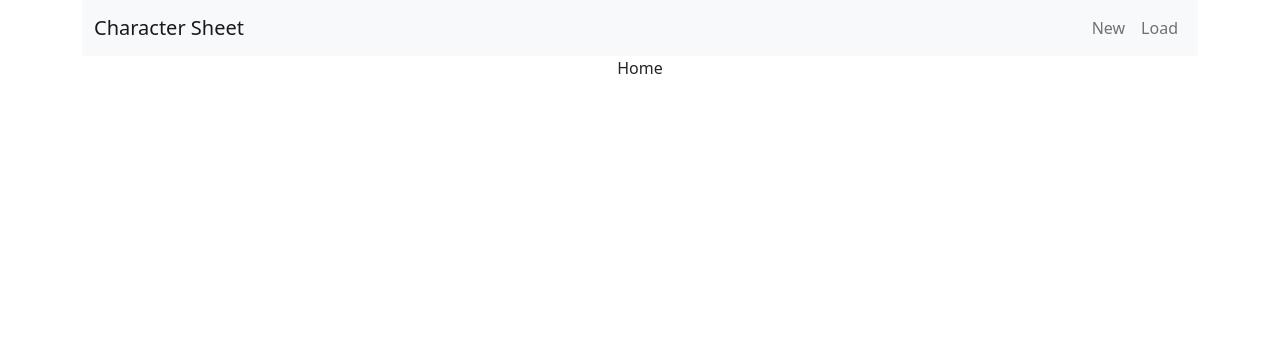
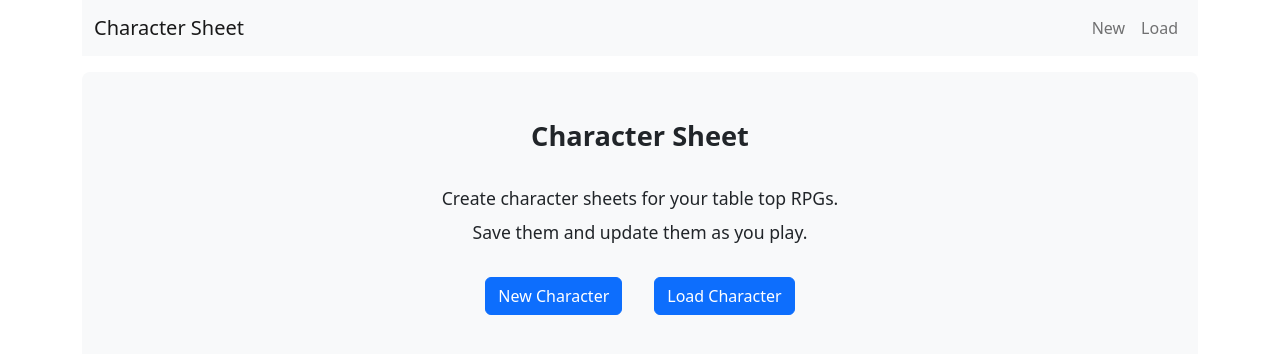
Before and after one commit to MitulMistry/character-sheet, a React (Create React App) app: page / in a window 1280 px wide. Shown: the top 354 px of the page. Built offline with nearby package versions, Linux system fonts and the light colour scheme.

Commit message:
Implement Home page component

```diff
--- /dev/null
+++ b/src/components/Home/Home.css
@@ -0,0 +1,22 @@
+.home {
+  margin-top: 1rem;
+}
+
+.home h1 {
+  font-weight: 700;
+  font-size: 1.7rem;
+  margin-bottom: 2rem;
+}
+
+.home p {
+  font-size: 1.1rem;
+  margin-bottom: .5rem;
+}
+
+.home .buttons {
+  margin-top: 1rem;
+}
+
+.home .buttons .btn {
+  margin: 1rem;
+}
--- a/src/components/Home/Home.tsx
+++ b/src/components/Home/Home.tsx
@@ -1,9 +1,26 @@
 import React from 'react';
+
+import { Button, Container } from 'react-bootstrap';
+import { LinkContainer } from 'react-router-bootstrap';
+
+import './Home.css';
 
 function Home() {
   return (
-    <div>
-      <p>Home</p>
+    <div className="home p-5 mb-4 bg-light rounded-3">
+      <Container fluid="md">
+        <h1>Character Sheet</h1>
+        <p>Create character sheets for your table top RPGs.</p>
+        <p>Save them and update them as you play.</p>
+        <div className="buttons">
+          <LinkContainer to="/new">
+            <Button variant="primary">New Character</Button>
+          </LinkContainer>
+          <LinkContainer to="/load">
+            <Button variant="primary">Load Character</Button>
+          </LinkContainer>
+        </div>
+      </Container>
     </div>
   );
 }
```
